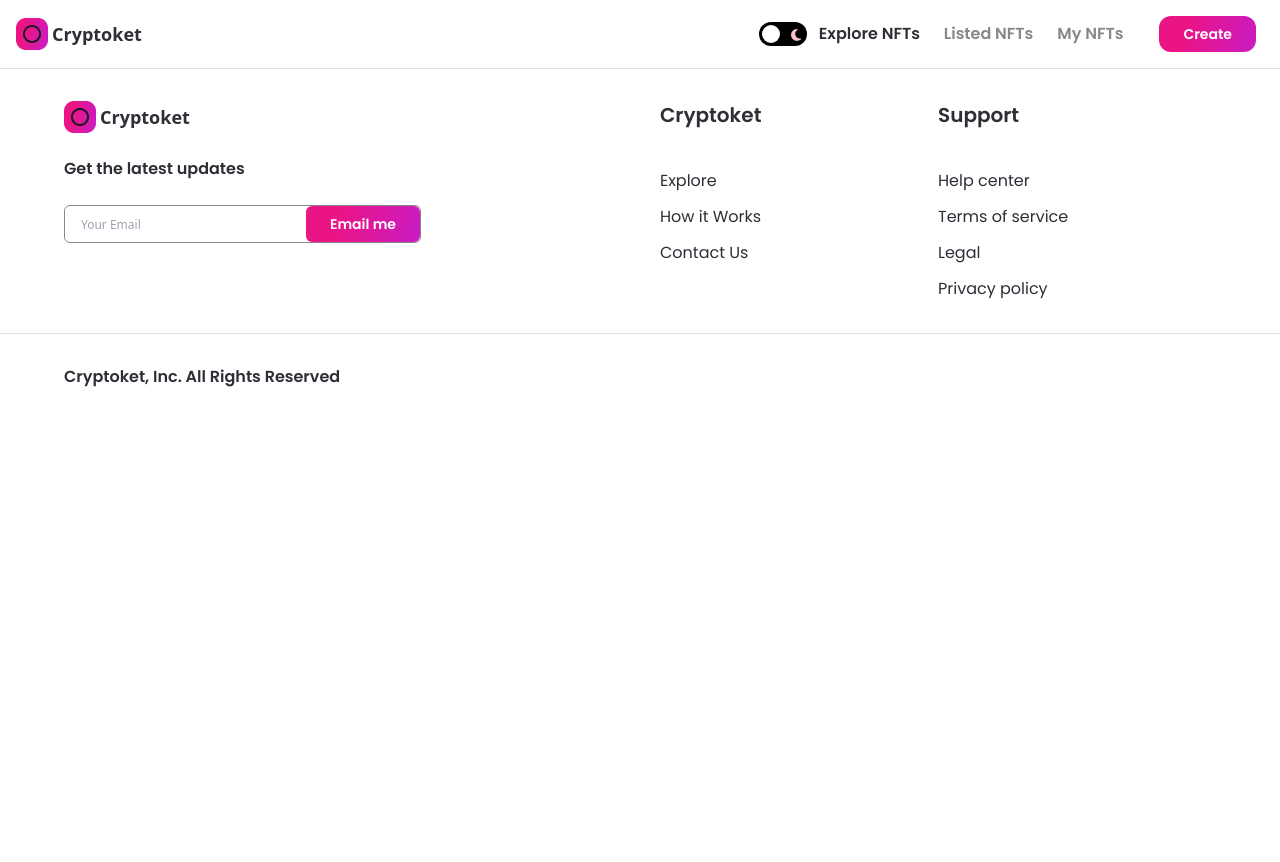
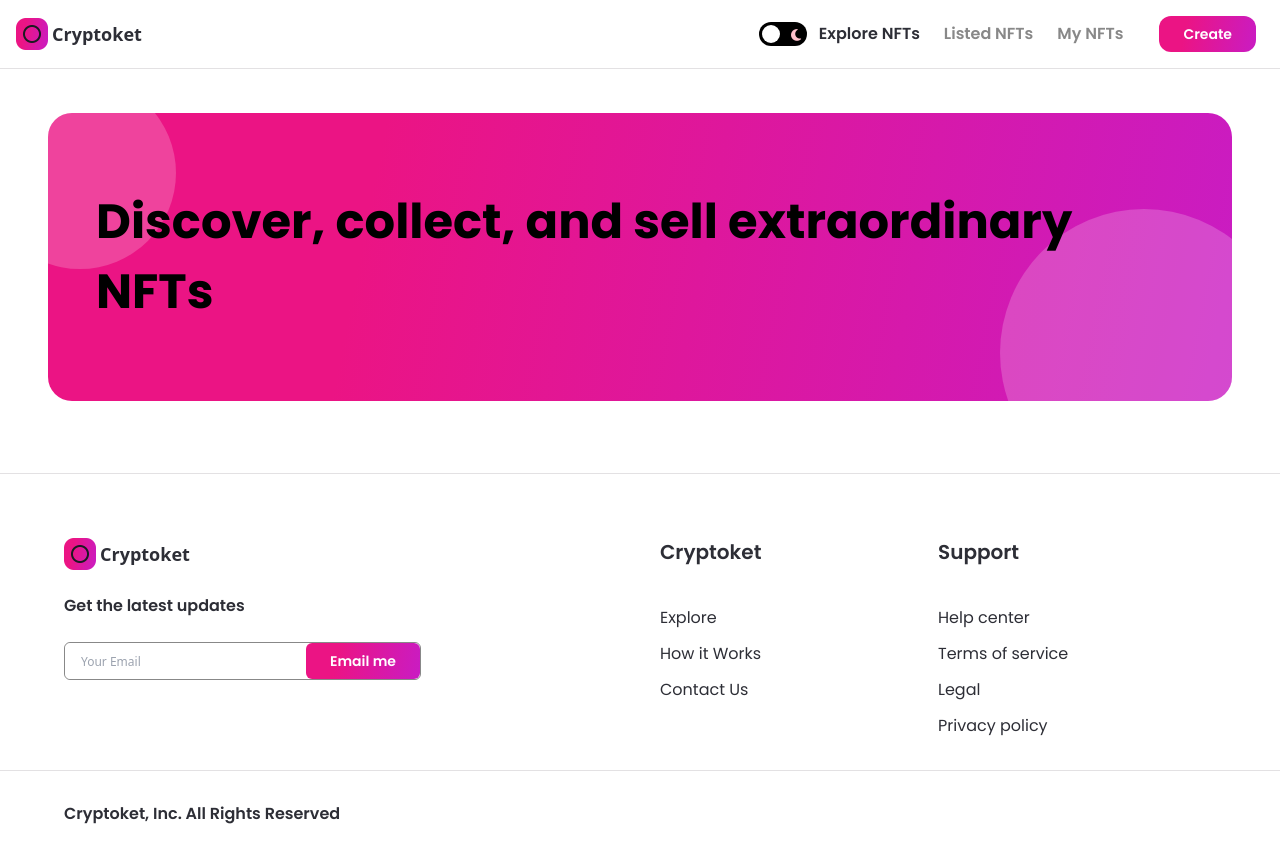
Before and after one commit to Demilade01/nft_marketplace, a Next.js app: page / in a window 1280 px wide. Shown: the top 862 px of the page. Before the commit the page ends 800 px from the top, so only its background shows below. Built offline with nearby package versions, Linux system fonts and the light colour scheme.

Commit message:
implement banner

```diff
--- /dev/null
+++ b/components/Banner.jsx
@@ -0,0 +1,13 @@
+import React from 'react'
+
+const Banner = ({parentStyles, name, childStyles}) => {
+  return (
+    <div className={`relative w-full flex items-center z-0 overflow-hidden nft-gradient ${parentStyles}`}>
+      <p className={`font-bold text-5xl font-poppins leading-70 ${childStyles}`}>{name}</p>
+      <div className="absolute w-48 h-48 sm-w-32 sm:h-32 rounded-full white-bg -top-9 -left-16 -z-5 " />
+      <div className="absolute w-72 h-72 sm-w-56 sm:h-56 rounded-full white-bg -bottom-24 -right-14 -z-5 " />
+    </div>
+  )
+}
+
+export default Banner
--- a/components/index.js
+++ b/components/index.js
@@ -1,5 +1,6 @@
 import Navbar from "./Navbar";
 import Footer from "./Footer";
 import Button from "./Button";
+import Banner from "./Banner";
 
-export { Navbar, Footer, Button };
+export { Navbar, Footer, Button, Banner };
--- a/pages/_app.js
+++ b/pages/_app.js
@@ -8,7 +8,9 @@
   <ThemeProvider attribute="class">
     <div className="dark:bg-nft-dark bg-white min-h-screen">
         <Navbar />
-        <Component {...pageProps} />
+        <div className='pt-65 '>
+         <Component {...pageProps} />
+        </div>
         <Footer />
     </div>
     <Script src="https://kit.fontawesome.com/9b2da8baae.js" crossorigin="anonymous"></Script>
--- a/pages/index.js
+++ b/pages/index.js
@@ -1,11 +1,18 @@
 import React from 'react'
+import { Banner } from '../components';
 
-const App = () => {
+const Home = () => {
   return (
-    <h1 className="text-3xl font-bold underline">
-      Hello world!
-    </h1>
+    <div className="flex justify-center sm:px-4 p-12">
+      <div className="w-full minmd:w-4/5">
+        <Banner
+          name="Discover, collect, and sell extraordinary NFTs"
+          childStyles="md:text-4xl sm:text-2xl xs:text-xl text-left"
+          parentStyles="justify-start mb-6 h-72 sm:h-60 p-12 xs:p-4 xs:h-44 rounded-3xl"
+        />
+      </div>
+    </div>
   )
 }
 
-export default App
+export default Home
```
